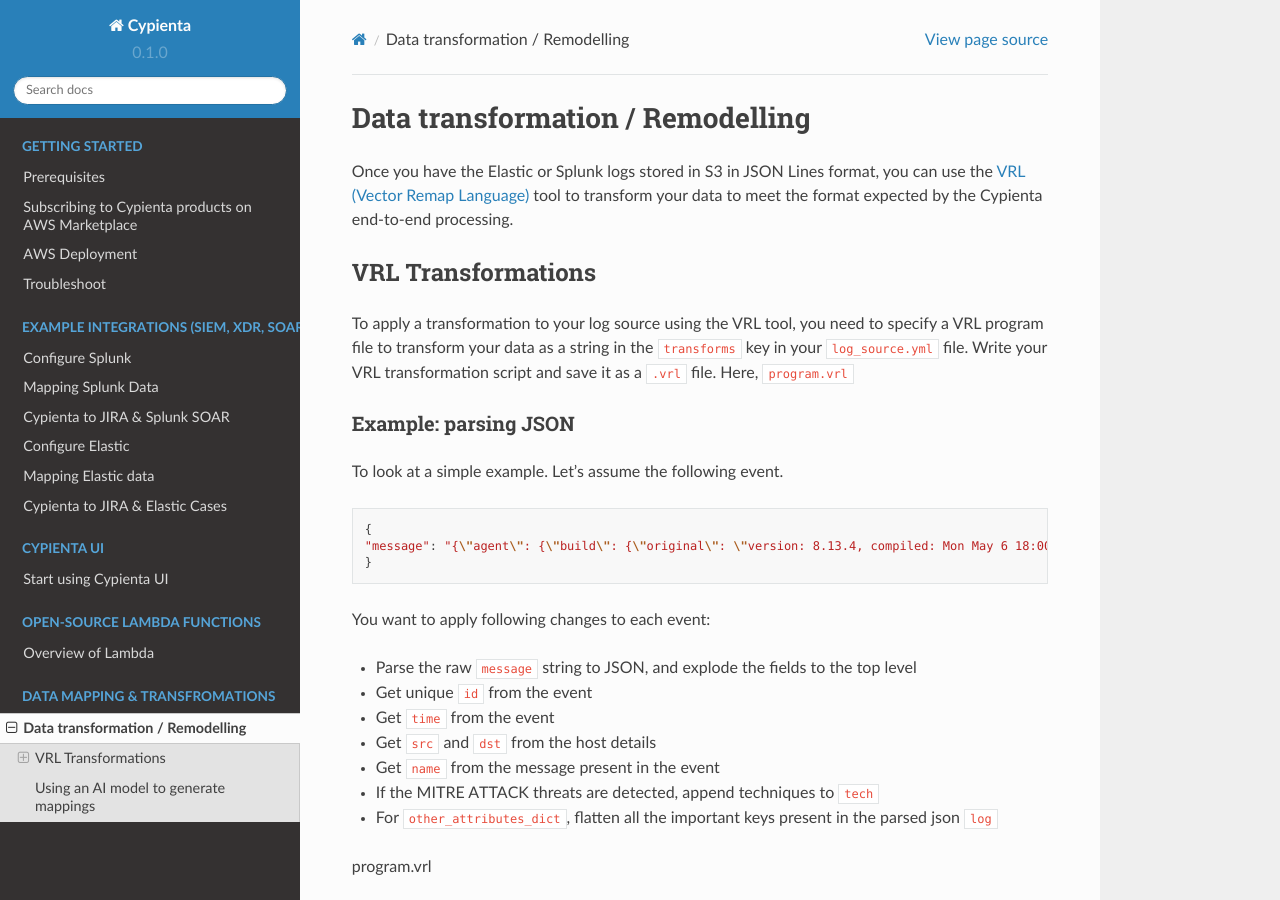
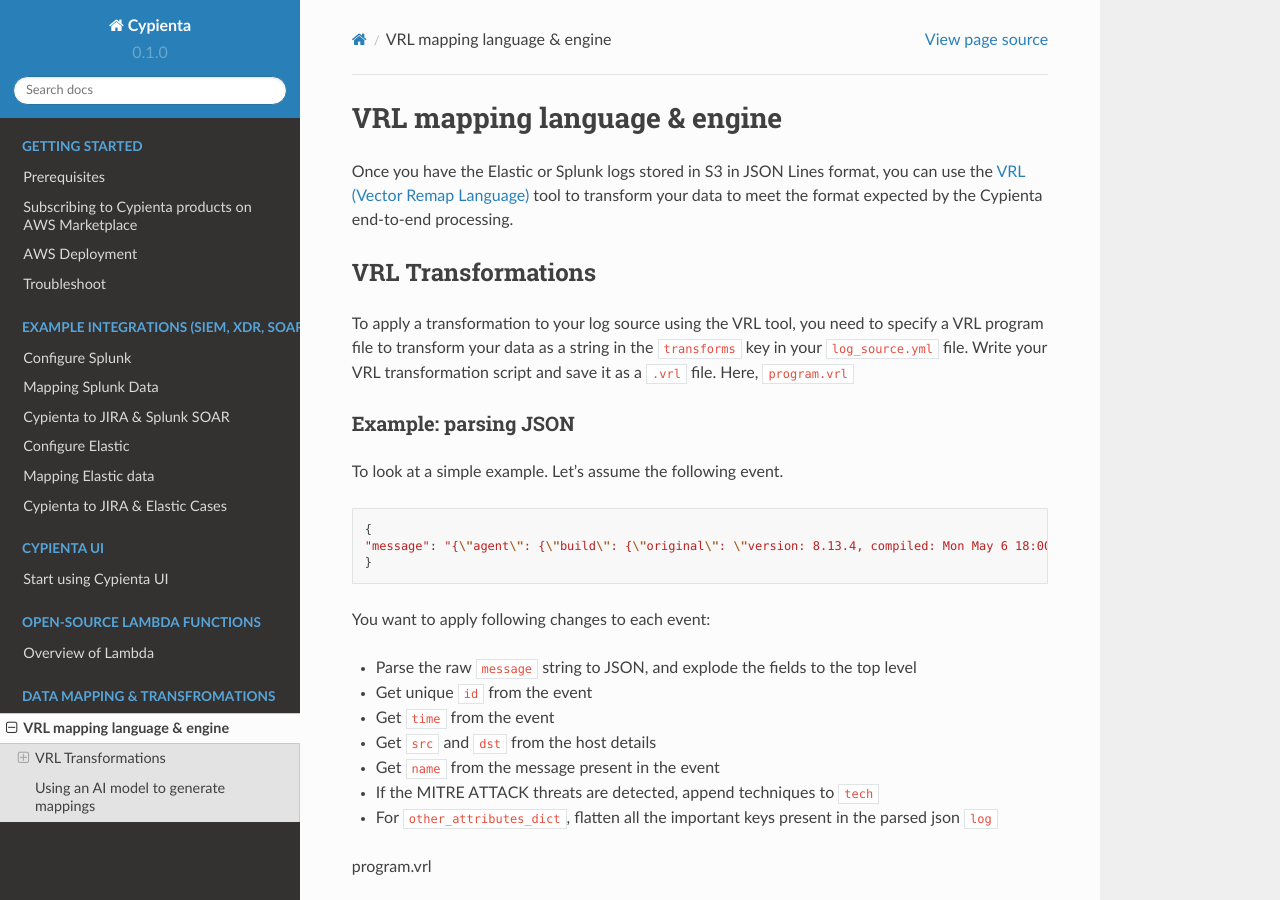
Before and after one commit to cypienta/docs, a Sphinx documentation site: the page built from docs/source/vrl/transform.rst, in a window 1280 px wide and 900 px high. Built offline with Sphinx 7.4.7 and the Read the Docs theme 2.0.0, drawn with Linux system fonts in a browser that asks for light colours.

Commit message:
Update transform.rst

```diff
--- a/docs/source/vrl/transform.rst
+++ b/docs/source/vrl/transform.rst
@@ -1,4 +1,4 @@
-Data transformation / Remodelling
+VRL mapping language & engine
 ---------------------------
 
 Once you have the Elastic or Splunk logs stored in S3 in JSON Lines format, you
```
